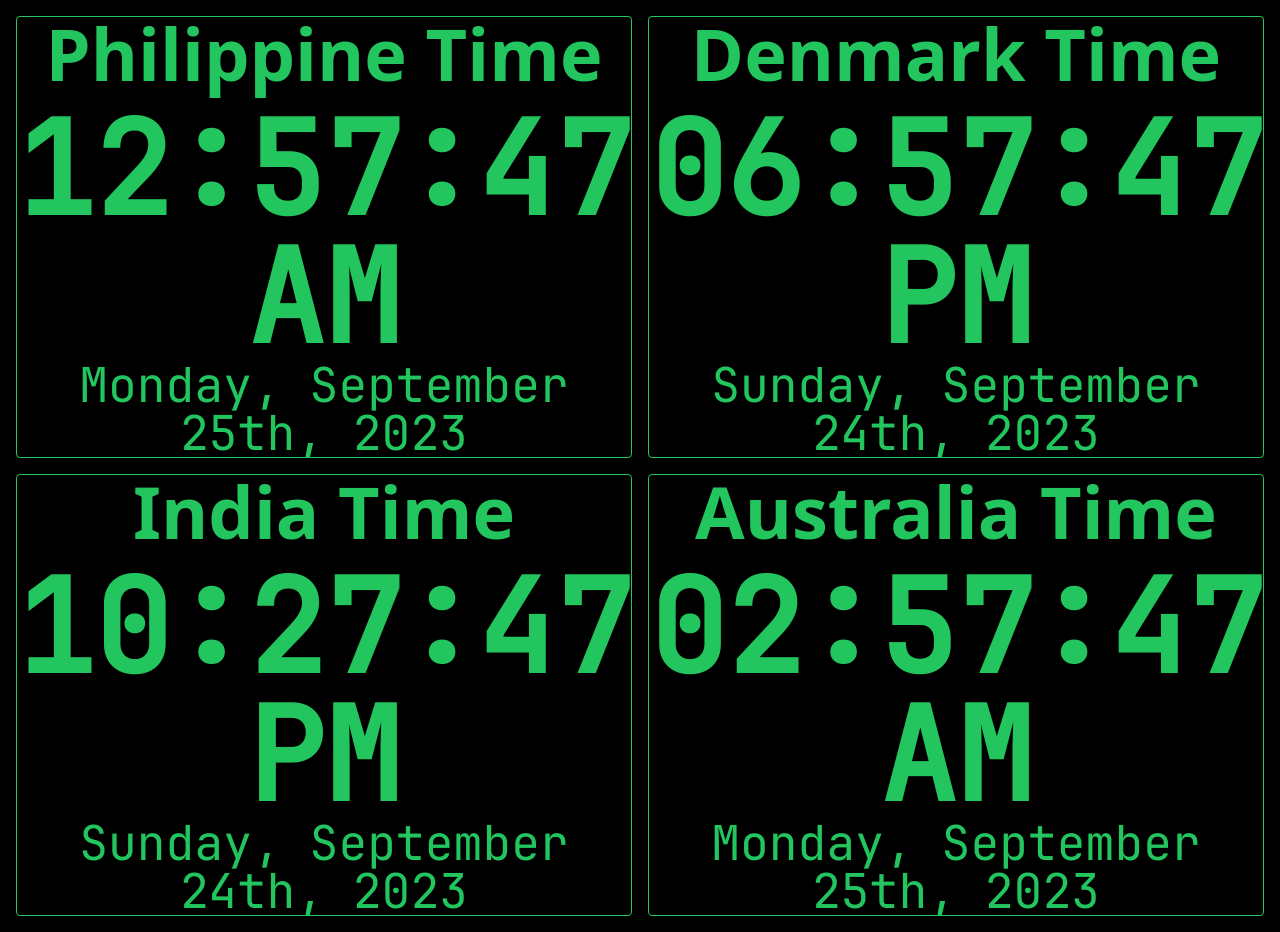
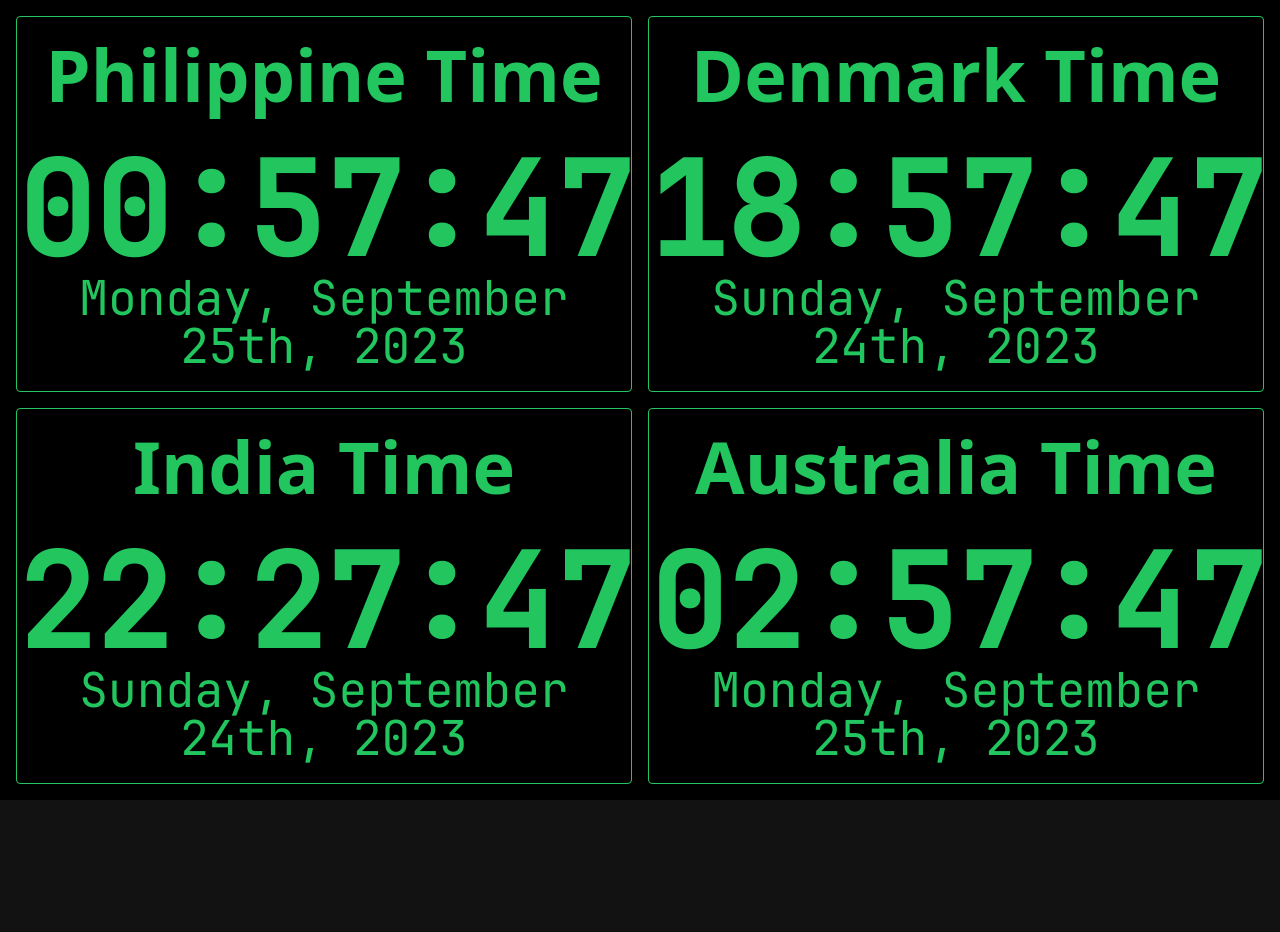
Before and after one commit to waynefaustorilla/world-clock, a Next.js app: page / in a window 1280 px wide. After the commit the page ends 800 px from the top, so only its background shows below. Built offline with nearby package versions, Linux system fonts and the light colour scheme.

Commit message:
updated time to 24-hour format

```diff
--- a/src/components/Clock.tsx
+++ b/src/components/Clock.tsx
@@ -20,7 +20,7 @@ const Clock: FunctionComponent<ClockProps> = (props) => {
       const timeByZone = moment().tz(!props.timezone ? timezone : props.timezone);
 
       setDate(timeByZone?.format("dddd, MMMM Do, YYYY"));
-      setTime(timeByZone?.format("hh:mm:ss A"));
+      setTime(timeByZone?.format("HH:mm:ss"));
     }, 100);
   }, [time, date, timezone, props.timezone]);
 
```
